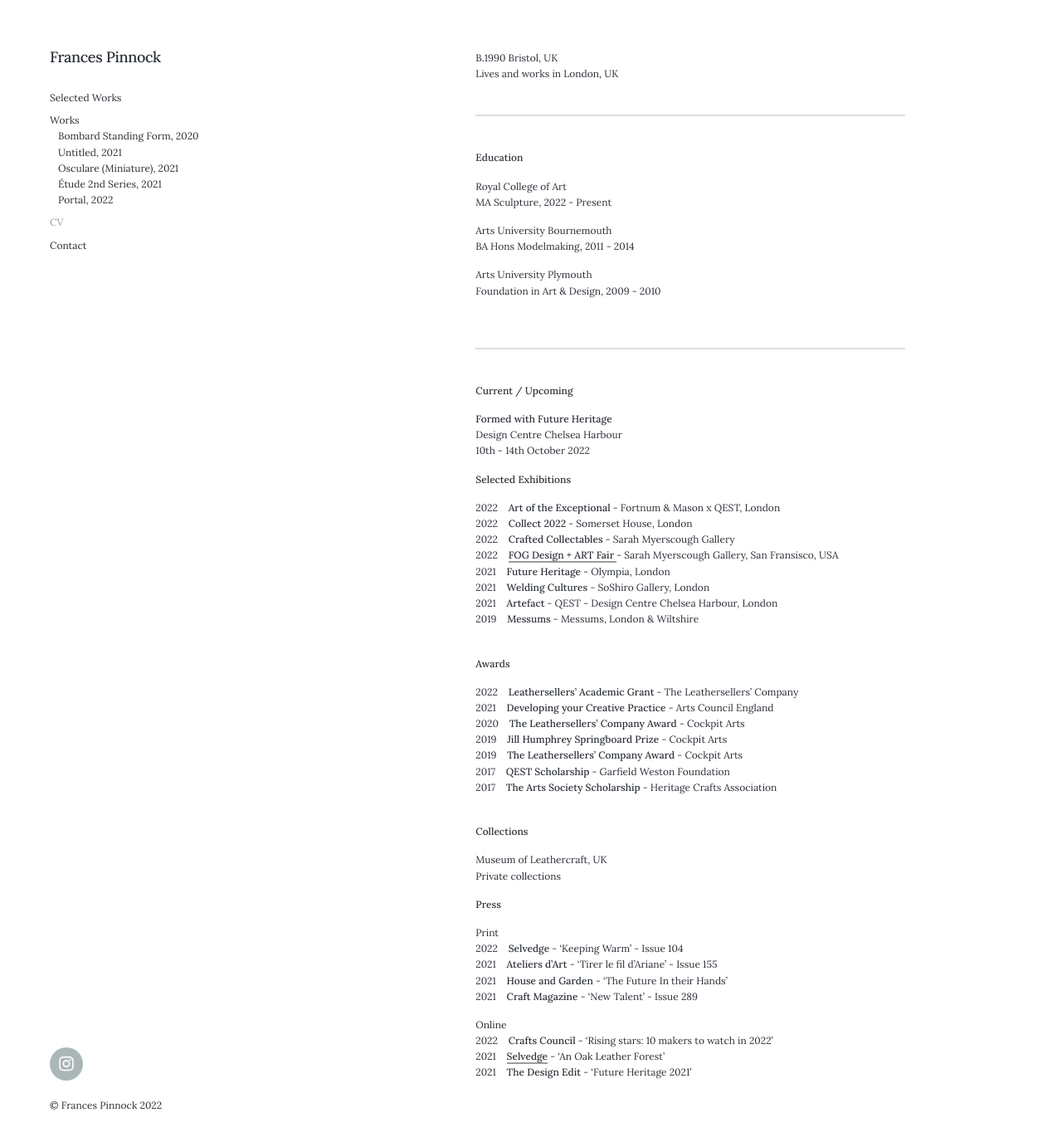
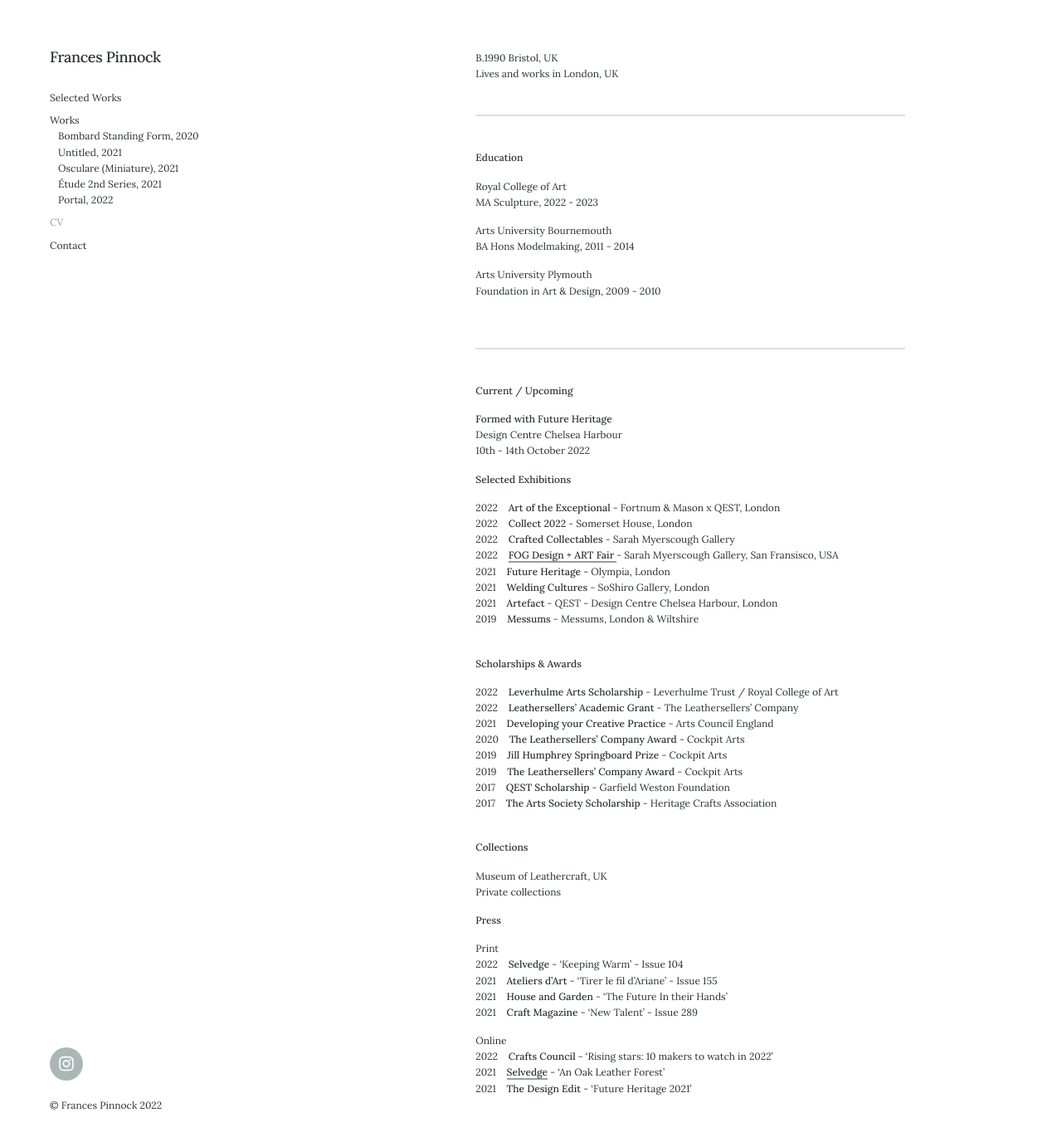
Before and after one commit to francespinnock/francespinnock.github.io, a Jekyll site: the page built from _pages/cv.md, in a window 1280 px wide and 1381 px high. Shown: the top 1376 px of the window at 83% size. Built offline with Jekyll 4.4.1, drawn with Linux system fonts in a browser that asks for light colours; nearby versions of some CDN libraries.

Commit message:
Update cv.md

```diff
--- a/_pages/cv.md
+++ b/_pages/cv.md
@@ -11,7 +11,7 @@ Lives and works in London, UK
 
 
 Royal College of Art
-MA Sculpture, 2022 - Present
+MA Sculpture, 2022 - 2023
 
 Arts University Bournemouth
 BA Hons Modelmaking, 2011 - 2014
@@ -44,8 +44,9 @@ Design Centre Chelsea Harbour
 <br />
 
 
-**Awards**
+**Scholarships & Awards**
 
+2022&nbsp;&nbsp;&nbsp; **Leverhulme Arts Scholarship** - Leverhulme Trust / Royal College of Art
 2022&nbsp;&nbsp;&nbsp; **Leathersellers' Academic Grant** - The Leathersellers' Company
 2021&nbsp;&nbsp;&nbsp; **Developing your Creative Practice** - Arts Council England
 2020&nbsp;&nbsp;&nbsp; **The Leathersellers’ Company Award** - Cockpit Arts
```
